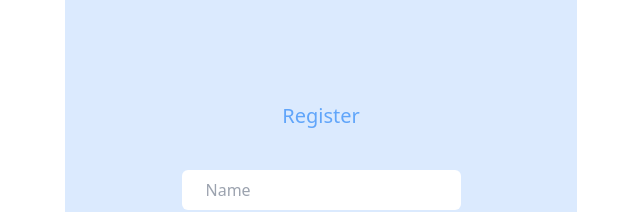
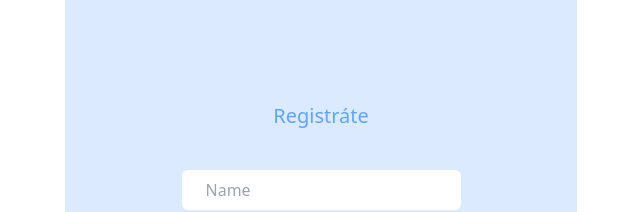
Before and after one commit to Sesadada/Familia-Expo, a React (Vite) app: page /register in a window 1280 px wide. Shown: the part 120-332 px from the top of the page, without its empty margins (319-959 px from the left). Built offline with nearby package versions, Linux system fonts and the light colour scheme.

Commit message:
changed register

```diff
--- a/src/routes/Register.jsx
+++ b/src/routes/Register.jsx
@@ -33,7 +33,7 @@ onSubmit={submit}
 */
   return (
     <div className=" desktop w-full h-screen relative bg-blue-100 flex flex-col p-8 items-center justify-center">
-      <h3 className="text-xl text-blue-400 p-8">Register</h3>
+      <h3 className="text-xl text-blue-400 p-8">Registráte</h3>
       <form onSubmit={handleSubmit} className="flex flex-col">
         <input
           onChange={(e) => setName(e.target.value)}
```
